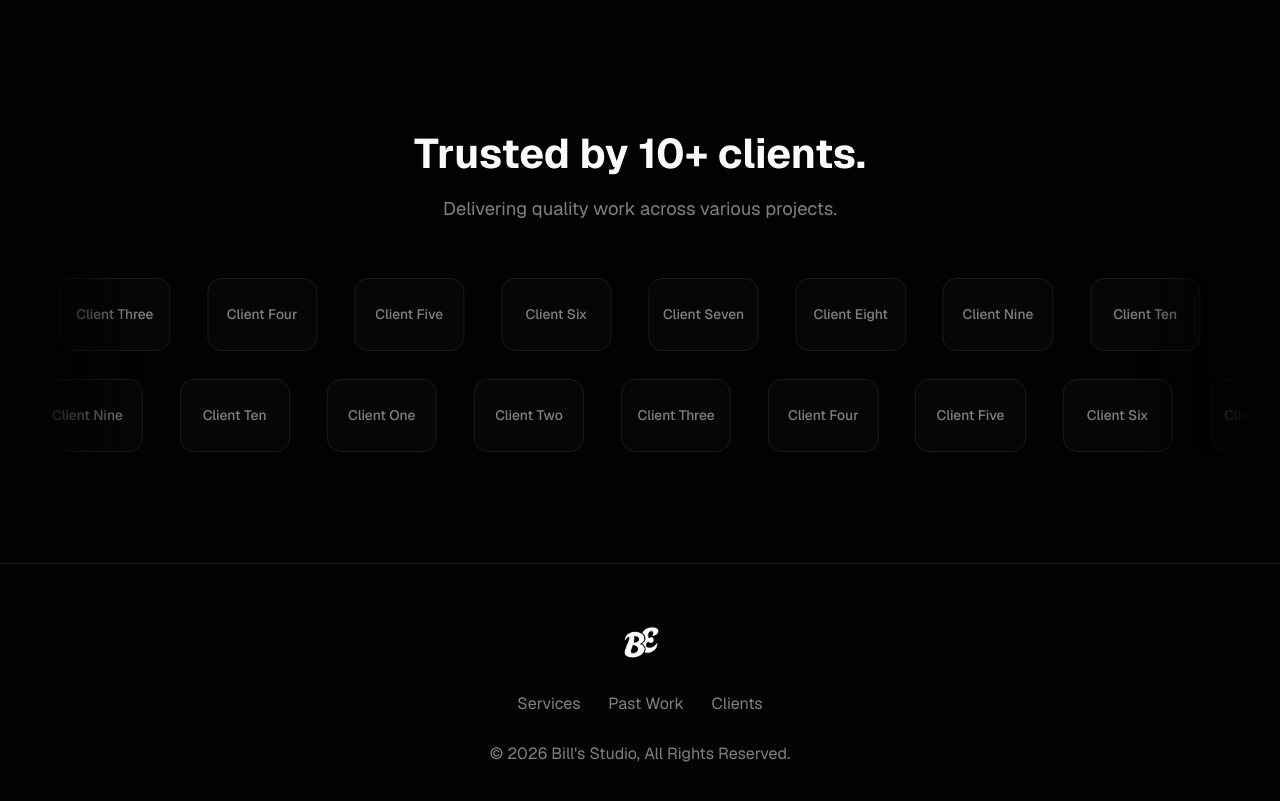
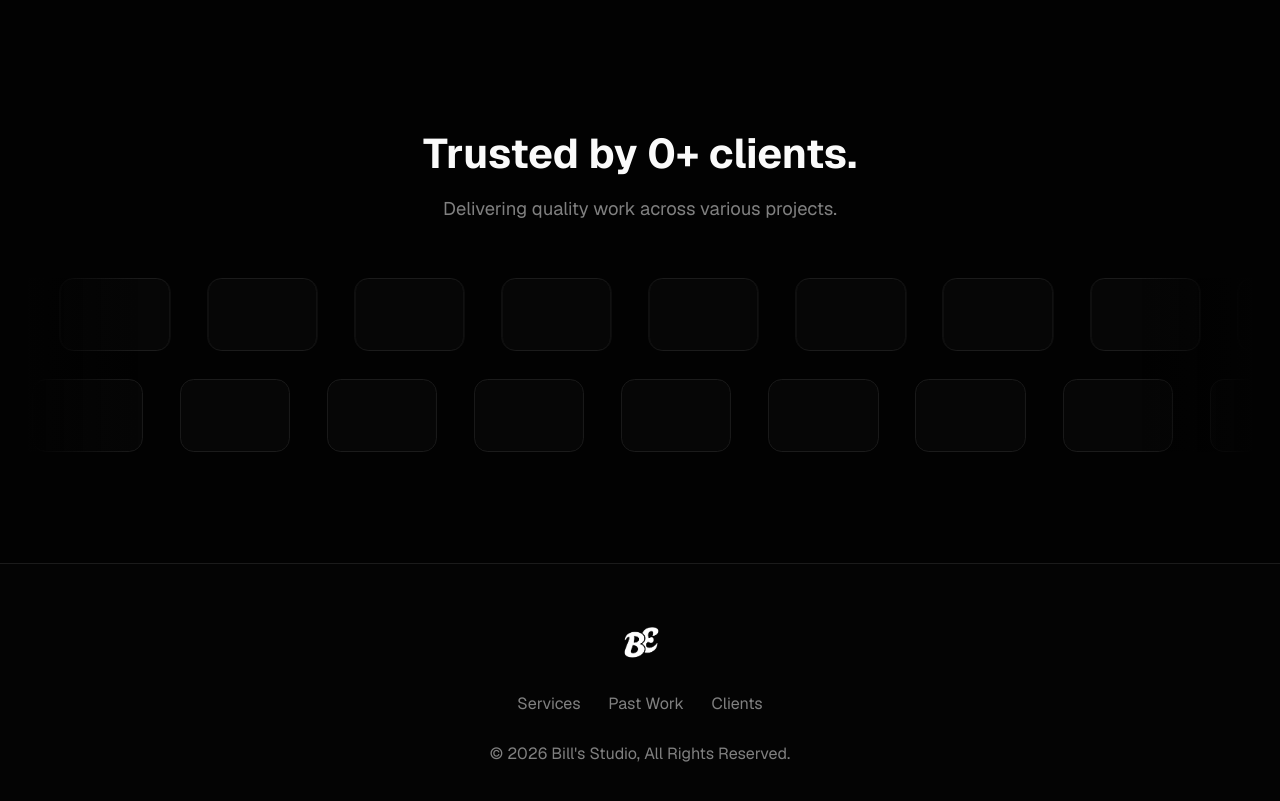
Before and after one commit to BillEfthimiou/billefthimiou.com, a Next.js app: page / in a window 1280 px wide. Shown: the part 900-1701 px from the top of the page. Built offline with nearby package versions, Linux system fonts and the light colour scheme.

Commit message:
feat: update client list and message count to zero

```diff
--- a/components/trusted-by.tsx
+++ b/components/trusted-by.tsx
@@ -1,14 +1,14 @@
 const clients = [
-  "Client One",
-  "Client Two",
-  "Client Three",
-  "Client Four",
-  "Client Five",
-  "Client Six",
-  "Client Seven",
-  "Client Eight",
-  "Client Nine",
-  "Client Ten",
+  "",
+  "",
+  "",
+  "",
+  "",
+  "",
+  "",
+  "",
+  "",
+  "",
 ];
 
 export function TrustedBy() {
@@ -16,7 +16,7 @@ export function TrustedBy() {
     <section className="py-24 px-6">
       <div className="max-w-6xl mx-auto text-center">
         <h2 className="text-3xl md:text-4xl font-bold text-foreground mb-4 text-balance">
-          Trusted by 10+ clients.
+          Trusted by 0+ clients.
         </h2>
         <p className="text-muted-foreground mb-12">
           Delivering quality work across various projects.
```
